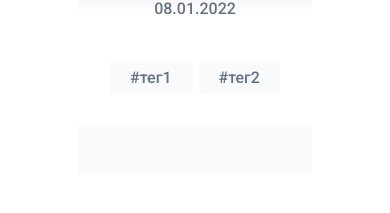
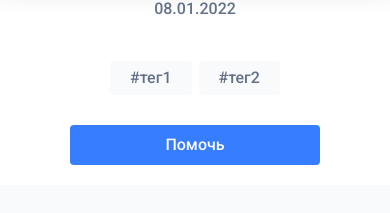
Before and after one commit to Ligmawhat/msh-FRONT, a React (Create React App) app: page /events in a window 390 px wide. Shown: the part 573-786 px from the top of the page. Built offline with nearby package versions, Linux system fonts and the light colour scheme.

Commit message:
eventspage mobile layout

```diff
--- a/src/components/common/Button/Button.tsx
+++ b/src/components/common/Button/Button.tsx
@@ -22,7 +22,7 @@ const Button: FC<ButtonProps> = ({
       className={disabled ? "button button--disabled" : "button"}
       type={type}
       onClick={onClick}
-      style={{ maxWidth: `${width}` }}
+      style={{ maxWidth: `${width}px` }}
     >
       {text}
     </button>
--- a/src/pages/EventsPage/EventsPage.scss
+++ b/src/pages/EventsPage/EventsPage.scss
@@ -7,12 +7,6 @@
   flex-direction: row;
   width: 100%;
   height: 100%;
-
-  &__button {
-    position: absolute;
-    bottom: 15px;
-    right: 15px;
-  }
 
   &__left {
     display: flex;
@@ -25,6 +19,13 @@
     background-color: $--white;
     width: 20%;
     height: 100%;
+
+    @include mobile {
+      display: none;
+    }
+    @include miniMobile {
+      display: none;
+    }
   }
 
   &__right {
@@ -38,6 +39,13 @@
     background-color: $--white;
     width: 20%;
     height: 100%;
+
+    @include mobile {
+      display: none;
+    }
+    @include miniMobile {
+      display: none;
+    }
   }
 
   &__mid {
@@ -58,6 +66,17 @@
     padding: 50px 0 150px 0;
     gap: 50px;
 
+    @include mobile {
+      width: 100%;
+      left: 0;
+
+    }
+    @include miniMobile {
+      width: 100%;
+      left: 0;
+
+    }
+
     &::-webkit-scrollbar {
       display: none;
     }
@@ -71,6 +90,12 @@
   flex-direction: column;
   gap: 20px;
   padding: 40px;
+  @include mobile {
+    display: none;
+  }
+  @include miniMobile {
+    display: none;
+  }
 
   &__item {
     display: flex;
--- a/src/pages/EventsPage/EventsPage.tsx
+++ b/src/pages/EventsPage/EventsPage.tsx
@@ -34,9 +34,7 @@ const EventsPage: FC = () => {
                   ))}
                 </div>
               </div>
-              <div className="events__button">
-                <Button text={"Помочь"} onClick={() => null} />
-              </div>
+              <Button width={250} text={"Помочь"} onClick={() => null} />
             </div>
           ))}
       </div>
```
